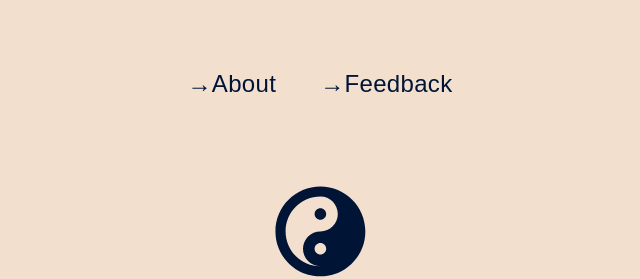
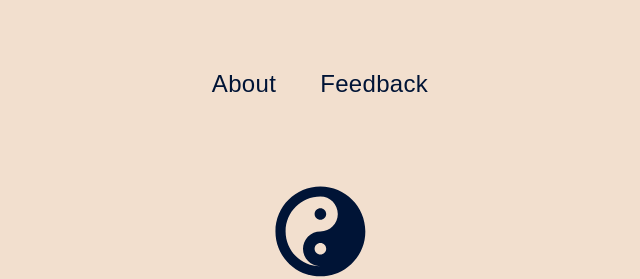
Before and after one commit to ptrrdrck/daod.rip, a plain HTML site: page index.html in a window 1280 px wide. Shown: the part 5822-6101 px from the top of the page, 320-960 px from the left. Drawn offline with Linux system fonts and the light colour scheme.

Commit message:
Update Feedback link

```diff
--- a/index.html
+++ b/index.html
@@ -254,12 +254,12 @@
     </main>
     <footer class="fade-in">
       <div id="links">
-        <a class="footer-link" href="./about.html">&rarr;About</a>
+        <a class="footer-link" href="./about.html">About</a>
         <a
           class="footer-link"
-          href="https://daodrip.kampsite.co/"
+          href="https://github.com/ptrrdrck/daod.rip/issues/new"
           target="_blank"
-          >&rarr;Feedback</a
+          >Feedback</a
         >
       </div>
       <svg
```
Also changed, not shown: about.html (+10 -2 lines).
